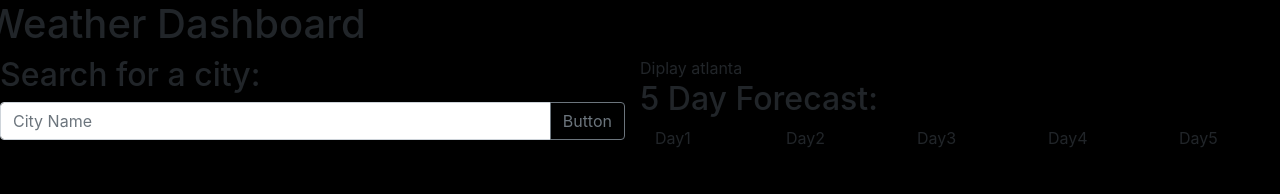
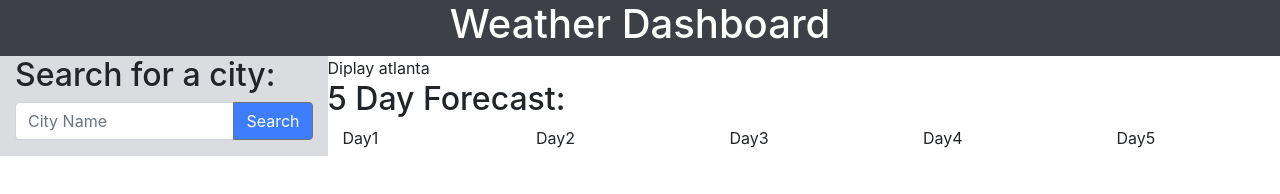
Before and after one commit to HoomieJanell/assignment_6, a plain HTML site: page index.html in a window 1280 px wide. Drawn offline with nearby package versions, Linux system fonts and the light colour scheme.

Commit message:
started styling

```diff
--- a/index.html
+++ b/index.html
@@ -4,21 +4,23 @@
 <head>
     <title>Weather API</title>
     <link rel="stylesheet" href="https://maxcdn.bootstrapcdn.com/bootstrap/4.0.0/css/bootstrap.min.css">
-    <link rel="stylesheet" type="text/css" href="assignment_6/style.css"/>
+    <link rel="stylesheet" href="style.css">
 </head>
 
 <body>
-    <div class="row">
-        <h1>Weather Dashboard</h1>
+    <div class="row heading" id="heading">
+        <div class="col-12">
+            <h1>Weather Dashboard</h1>
+        </div>
     </div>
-    <div class="row">
-        <div class="col">
+    <div class="row" id="middle">
+        <div class="col-3" id="search">
             <h2>Search for a city:</h2>
             <div class="input-group mb-3">
                 <input type="text" class="form-control" placeholder="City Name" aria-label="Recipient's username"
                     aria-describedby="button-addon2">
                 <div class="input-group-append">
-                    <button class="btn btn-outline-secondary" type="button" id="button-addon2">Button</button>
+                    <button class="btn btn-outline-secondary" type="button" id="button-addon2">Search</button>
                 </div>
             </div>
 
@@ -49,6 +51,7 @@
             </div>
 
         </div>
+    </div>
 
 </body>
 
--- a/style.css
+++ b/style.css
@@ -1,3 +1,23 @@
-body {
-    background-color: black;
+#heading {
+    background-color: #3d4047;
+    color: white;
+    margin-left: auto;
+    margin-right: auto;
+    text-align: center;
 }
+
+#search {
+    margin-left: 15px;
+    background-color: #dadce0;
+    margin-bottom: 0px;
+}
+
+
+#button-addon2 {
+    background-color: #3d7eff;
+    color: white;
+}
+
+body{
+    height: 100%;
+}
```
